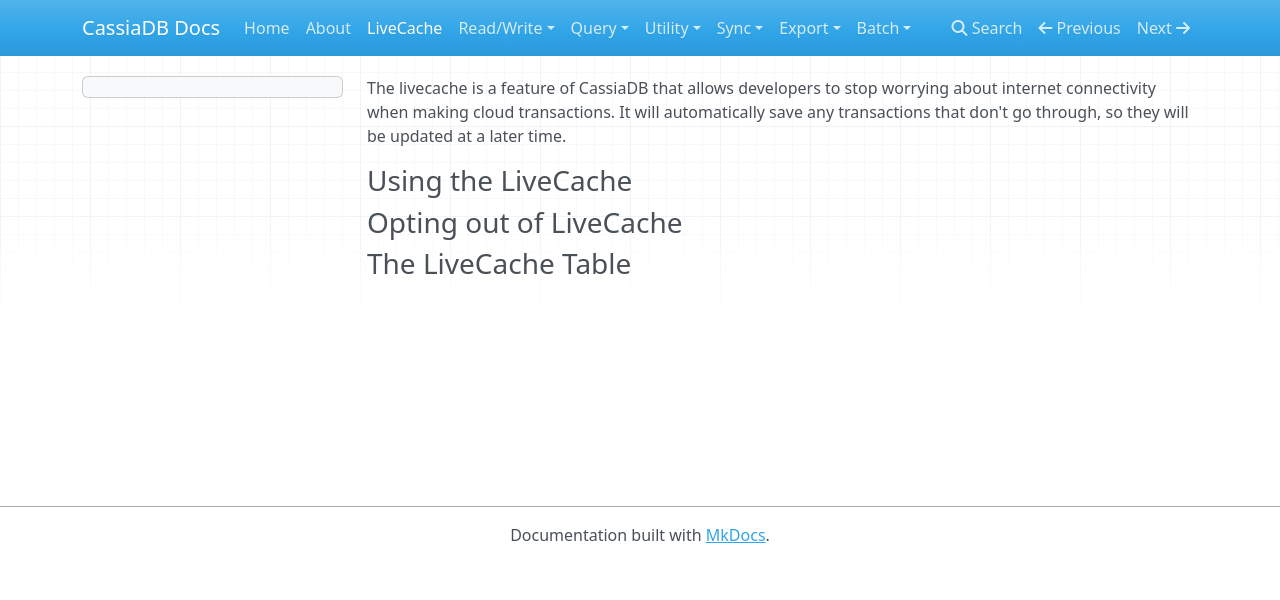
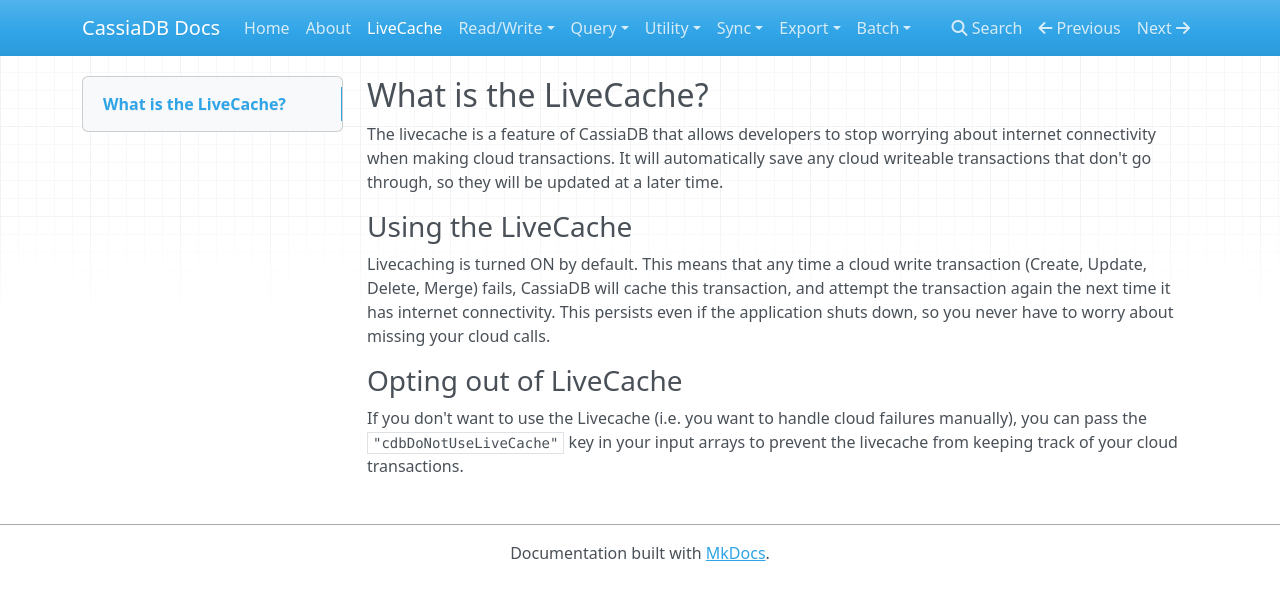
Before and after one commit to CanelaSoftware/cassiaDB_docs, an MkDocs documentation site: the page built from docs/Livecache.md, in a window 1280 px wide. Shown: the top 600 px of the page. Built offline with MkDocs 1.6.1, drawn with Linux system fonts in a browser that asks for light colours; nearby versions of some CDN libraries; old or Windows-style settings are respelled for this version of MkDocs.

Commit message:
add explanation for livecache

```diff
--- a/docs/Livecache.md
+++ b/docs/Livecache.md
@@ -1,9 +1,11 @@
-The livecache is a feature of CassiaDB that allows developers to stop worrying about internet connectivity when making cloud transactions. It will automatically save any transactions that don't go through, so they will be updated at a later time.
+## What is the LiveCache?
+
+The livecache is a feature of CassiaDB that allows developers to stop worrying about internet connectivity when making cloud transactions. It will automatically save any cloud writeable transactions that don't go through, so they will be updated at a later time.
 
 ### Using the LiveCache
 
+Livecaching is turned ON by default. This means that any time a cloud write transaction (Create, Update, Delete, Merge) fails, CassiaDB will cache this transaction, and attempt the transaction again the next time it has internet connectivity. This persists even if the application shuts down, so you never have to worry about missing your cloud calls.
 
 ### Opting out of LiveCache
 
-
-### The LiveCache Table
+If you don't want to use the Livecache (i.e. you want to handle cloud failures manually), you can pass the `"cdbDoNotUseLiveCache"` key in your input arrays to prevent the livecache from keeping track of your cloud transactions.
```
